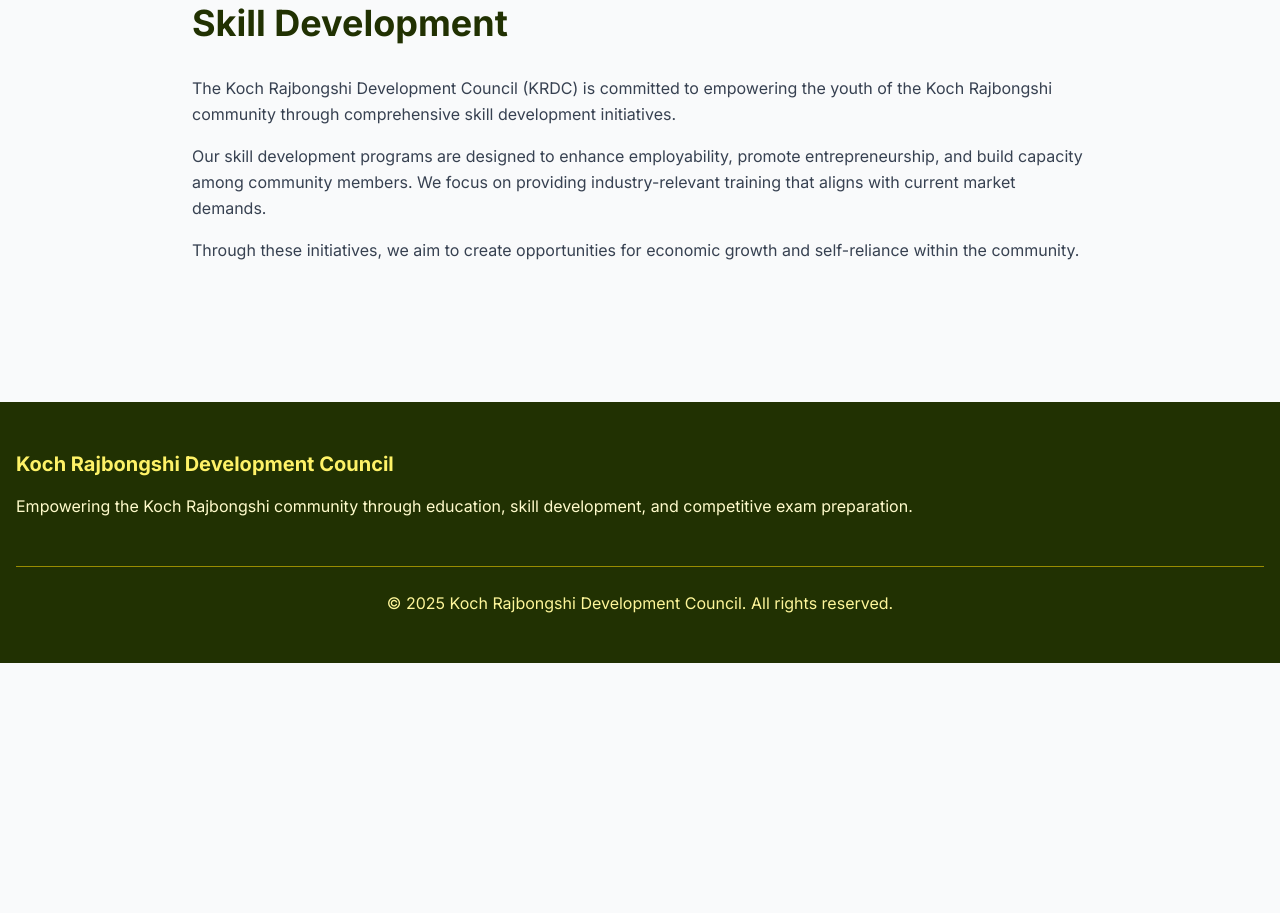
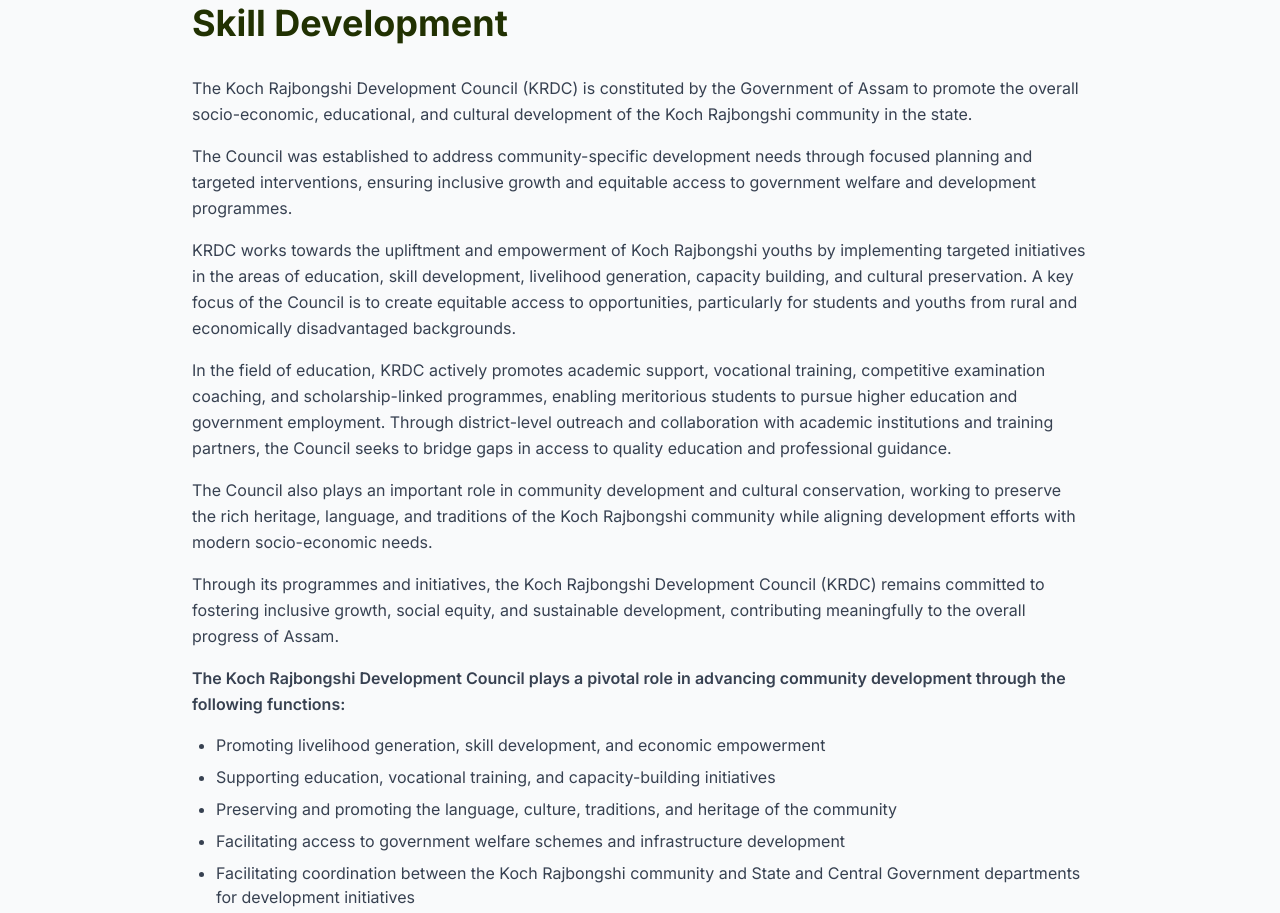
Before and after one commit to geekodour/krdc_website, an Eleventy site: page src/skill-development.njk in a window 1280 px wide. Shown: the part 137-1050 px from the top of the page. Before the commit the page ends 800 px from the top, so only its background shows below. Built offline with nearby package versions, Linux system fonts and the light colour scheme; Eleventy itself is replaced by a stand-in of ours; files that its build step writes are made by us from their sources.

Commit message:
Update skill-development.njk

```diff
--- a/src/skill-development.njk
+++ b/src/skill-development.njk
@@ -11,16 +11,40 @@
 
         <div class="prose prose-lg">
             <p class="text-gray-700 leading-relaxed mb-4">
-                The Koch Rajbongshi Development Council (KRDC) is committed to empowering the youth of the Koch Rajbongshi community through comprehensive skill development initiatives.
+                The Koch Rajbongshi Development Council (KRDC) is constituted by the Government of Assam to promote the overall socio-economic, educational, and cultural development of the Koch Rajbongshi community in the state.
             </p>
 
             <p class="text-gray-700 leading-relaxed mb-4">
-                Our skill development programs are designed to enhance employability, promote entrepreneurship, and build capacity among community members. We focus on providing industry-relevant training that aligns with current market demands.
+                The Council was established to address community-specific development needs through focused planning and targeted interventions, ensuring inclusive growth and equitable access to government welfare and development programmes.
             </p>
 
-            <p class="text-gray-700 leading-relaxed">
-                Through these initiatives, we aim to create opportunities for economic growth and self-reliance within the community.
+            <p class="text-gray-700 leading-relaxed mb-4">
+                KRDC works towards the upliftment and empowerment of Koch Rajbongshi youths by implementing targeted initiatives in the areas of education, skill development, livelihood generation, capacity building, and cultural preservation. A key focus of the Council is to create equitable access to opportunities, particularly for students and youths from rural and economically disadvantaged backgrounds.
             </p>
+
+            <p class="text-gray-700 leading-relaxed mb-4">
+                In the field of education, KRDC actively promotes academic support, vocational training, competitive examination coaching, and scholarship-linked programmes, enabling meritorious students to pursue higher education and government employment. Through district-level outreach and collaboration with academic institutions and training partners, the Council seeks to bridge gaps in access to quality education and professional guidance.
+            </p>
+
+            <p class="text-gray-700 leading-relaxed mb-4">
+                The Council also plays an important role in community development and cultural conservation, working to preserve the rich heritage, language, and traditions of the Koch Rajbongshi community while aligning development efforts with modern socio-economic needs.
+            </p>
+
+            <p class="text-gray-700 leading-relaxed mb-4">
+                Through its programmes and initiatives, the Koch Rajbongshi Development Council (KRDC) remains committed to fostering inclusive growth, social equity, and sustainable development, contributing meaningfully to the overall progress of Assam.
+            </p>
+
+            <p class="text-gray-700 leading-relaxed mb-4 font-semibold">
+                The Koch Rajbongshi Development Council plays a pivotal role in advancing community development through the following functions:
+            </p>
+
+            <ul class="list-disc pl-6 text-gray-700 space-y-2 mb-8">
+                <li>Promoting livelihood generation, skill development, and economic empowerment</li>
+                <li>Supporting education, vocational training, and capacity-building initiatives</li>
+                <li>Preserving and promoting the language, culture, traditions, and heritage of the community</li>
+                <li>Facilitating access to government welfare schemes and infrastructure development</li>
+                <li>Facilitating coordination between the Koch Rajbongshi community and State and Central Government departments for development initiatives</li>
+            </ul>
         </div>
     </div>
 </div>
```
